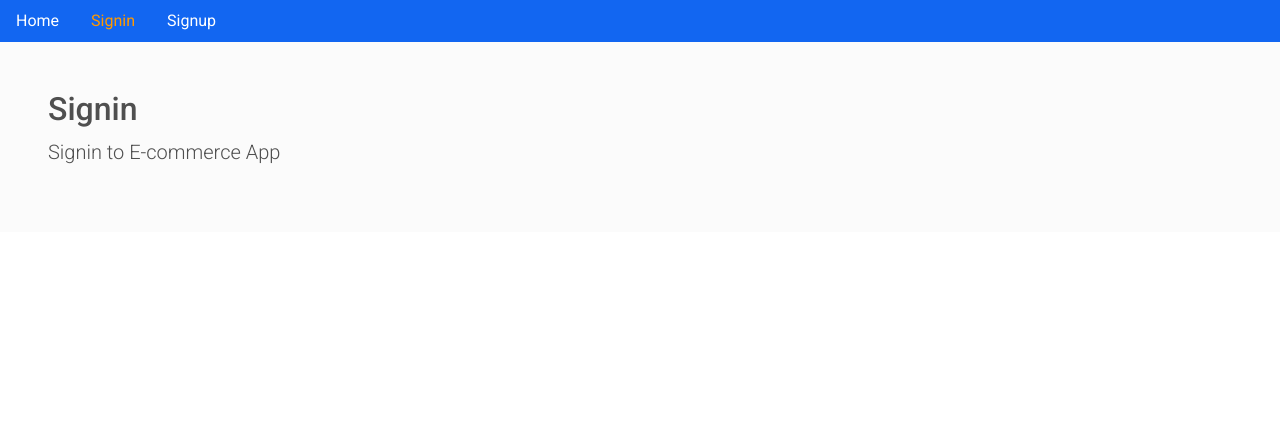
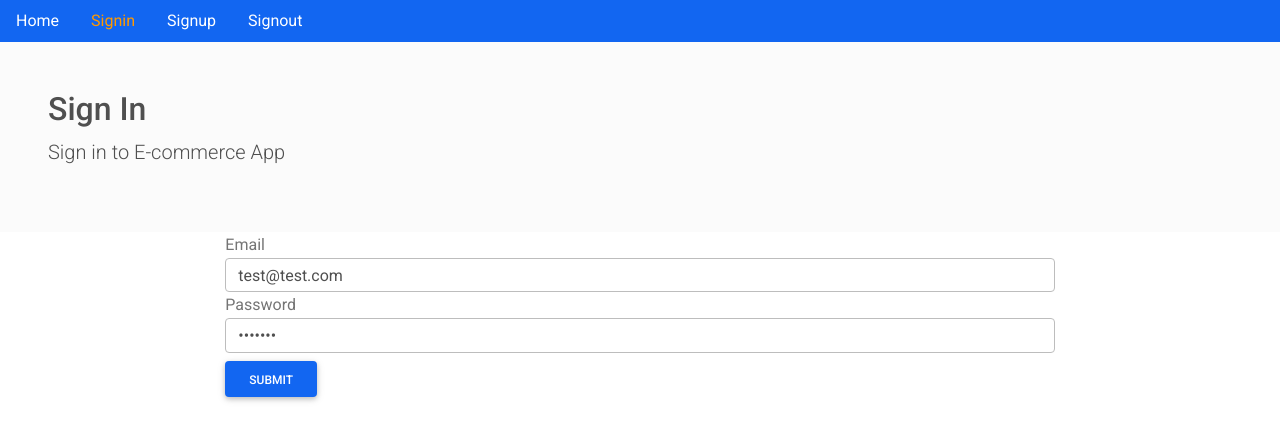
Before and after one commit to SamraajThack/Sams-Book-Store, a React (Create React App) app in the folder ecommerce-front/: page /signin in a window 1280 px wide. Shown: the top 440 px of the page. Built offline with nearby package versions, Linux system fonts and the light colour scheme; no server answers.

Commit message:
Implemented signin with local application storage

```diff
--- a/ecommerce-front/src/auth/index.js
+++ b/ecommerce-front/src/auth/index.js
@@ -1,8 +1,8 @@
+
 import { API } from "../config.js";
 
 export const signup = (user) => {
-    return(
-  fetch(`${API}/signup`, {
+  return fetch(`${API}/signup`, {
     method: "POST",
     headers: {
       Accept: "application/json",
@@ -15,7 +15,43 @@
     })
     .catch((err) => {
       console.log(err);
+    });
+};
+
+export const signin = (user) => {
+  return fetch(`${API}/signin`, {
+    method: "POST",
+    headers: {
+      Accept: "application/json",
+      "Content-Type": "application/json",
+    },
+    body: JSON.stringify(user),
+  })
+    .then((response) => {
+      return response.json();
     })
-    );
+    .catch((err) => {
+      console.log(err);
+    });
+};
 
-    }
+export const authenticate = (data, next) => {
+  if (typeof window !== "undefined") {
+    localStorage.setItem("jwt", JSON.stringify(data));
+    next();
+  }
+};
+
+export const signout = (next) => {
+  if (typeof window !== "undefined") {
+    localStorage.removeItem("jwt");
+    next();
+    return fetch(`${API}/signout`, {
+      method: "GET",
+    })
+      .then((response) => {
+        console.log("signout", response);
+      })
+      .catch((err) => console.log(err));
+  }
+};
--- a/ecommerce-front/src/core/Menu.js
+++ b/ecommerce-front/src/core/Menu.js
@@ -1,5 +1,6 @@
 import React from "react";
 import { Link, withRouter } from "react-router-dom";
+import { signout } from "../auth";
 
 const isActive = (history, path) => {
   if (history.location.pathname === path) {
@@ -9,7 +10,7 @@
   }
 };
 
-const Menu = ({history}) => {
+const Menu = ({ history }) => {
   return (
     <div>
       <ul className="nav nav-tabls bg-primary">
@@ -36,6 +37,19 @@
             Signup
           </Link>
         </li>
+        <li className="nav-item">
+          <span
+            className="nav-link"
+            style={{ cursor: "pointer", color: "#ffffff" }}
+            onClick={() =>
+              signout(() => {
+                history.push("/");
+              })
+            }
+          >
+            Signout
+          </span>
+        </li>
       </ul>
     </div>
   );
--- a/ecommerce-front/src/user/Signin.js
+++ b/ecommerce-front/src/user/Signin.js
@@ -1,12 +1,109 @@
-import React from 'react'
-import Layout from '../core/Layout'
+import React, { useState } from "react";
+import { Redirect } from "react-router-dom";
+import Layout from "../core/Layout";
+import { signin, authenticate } from "../auth";
 
-const Signin = () =>  {
-    return(
-        <Layout title = 'Signin' description = "Signin to E-commerce App">
 
-        </Layout>
+const Signin = () => {
+  const [values, setValues] = useState({
+    email: "test@test.com",
+    password: "test123",
+    error: "",
+    loading: false,
+    redirectToReferrer: false,
+  });
+
+  const { email, password, error, loading, redirectToReferrer } = values;
+
+  const handleChange = (name) => (event) => {
+    setValues({ ...values, error: false, [name]: event.target.value });
+  };
+
+  const clickSubmit = (event) => {
+    event.preventDefault();
+    setValues({ ...values, error: false, loading: true });
+    signin({ email, password }).then((data) => {
+      if (data.error) {
+        setValues({ ...values, error: data.error, loading: false });
+      } else {
+        authenticate(
+            data,
+            () => {
+            setValues({
+            ...values,
+            redirectToReferrer: true
+             });
+            }
         )
+      }
+    });
+  };
+
+  const signinForm = () => (
+    <form>
+      <div className="form-group">
+        <label className="text-muted">Email</label>
+        <input
+          onChange={handleChange("email")}
+          type="email"
+          className=" form-control"
+          value={email}
+        />
+      </div>
+      <div className="form-group">
+        <label className="text-muted">Password</label>
+        <input
+          onChange={handleChange("password")}
+          type="password"
+          className="form-control"
+          value={password}
+        />
+      </div>
+
+      <div>
+        <button onClick={clickSubmit} className="btn btn-primary mt-2">
+          Submit
+        </button>
+      </div>
+    </form>
+  );
+
+  const showError = () => {
+    return (
+      <div
+        className="alert alert-danger"
+        style={{ display: error ? "" : "none" }}
+      >
+        {error}
+      </div>
+    );
+  };
+
+  const showLoading = () =>
+    loading && (
+      <div className="alert alert-info">
+        <h2>Loading...</h2>
+      </div>
+    )
+
+    const redirectUser = () => {
+        if(redirectToReferrer){
+            return <Redirect to = "/" />
+        }
     }
 
+  return (
+    <Layout
+      title="Sign In"
+      description="Sign in to E-commerce App"
+      className="container col-md-8 offset-md-2"
+    >
+      {showLoading()}
+      {showError()}
+      {signinForm()}
+      {redirectUser()}
+    </Layout>
+  );
+};
+
 export default Signin;
```
Also changed, not shown: 2 other files (tests, documents, lock files or other folders).
